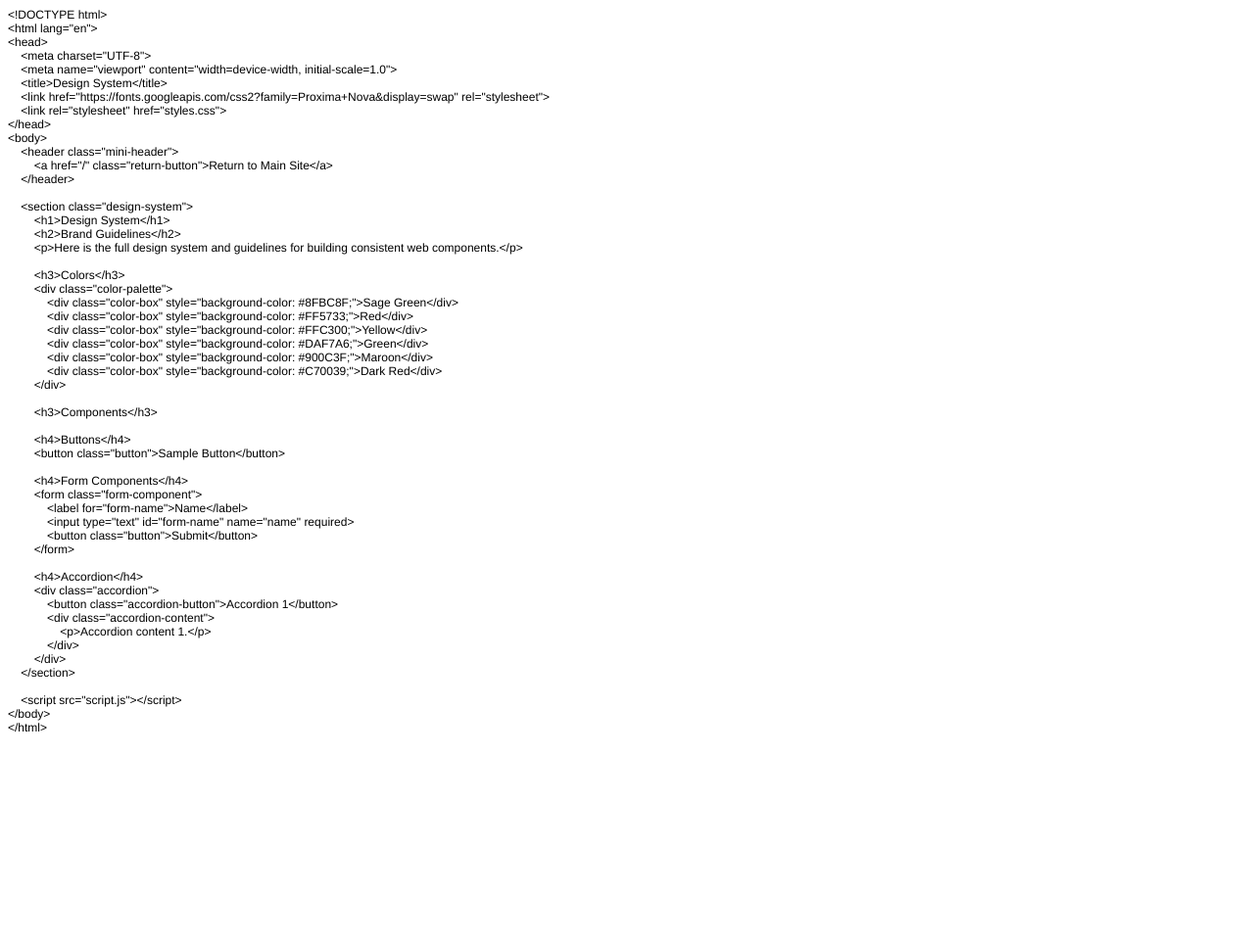
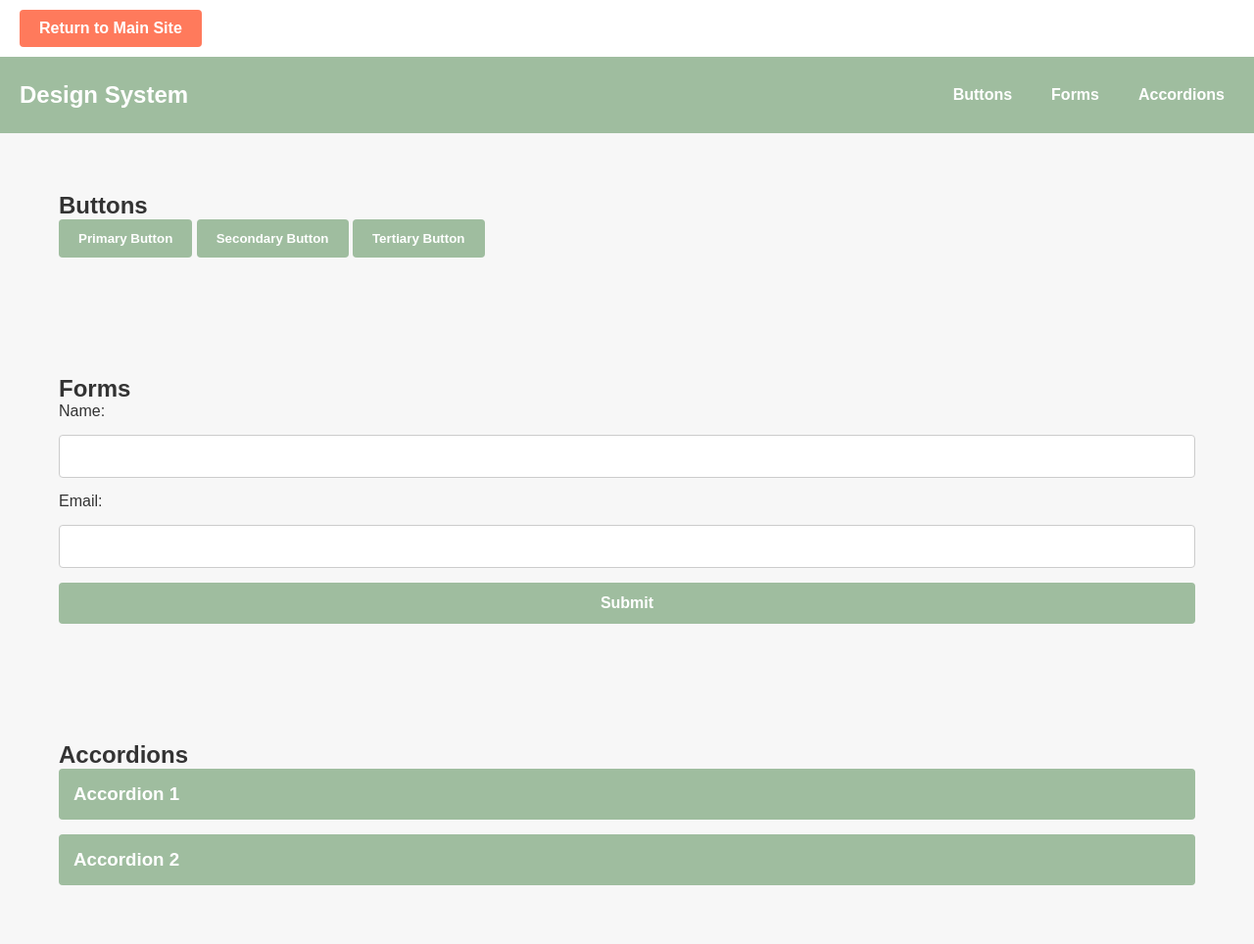
Before and after one commit to thatjayyy/webtest, a plain HTML site: page design-system.html in a window 1280 px wide. Shown: the whole page at 98% size. Before the commit the page ends 800 px from the top, so only its background shows below. Drawn offline with Linux system fonts and the light colour scheme; a web font is replaced by a local one.

Commit message:
Update design-system.html

```diff
--- a/design-system.html
+++ b/design-system.html
@@ -1,69 +1,86 @@
-<!DOCTYPE html PUBLIC "-//W3C//DTD HTML 4.01//EN" "http://www.w3.org/TR/html4/strict.dtd">
-<html>
+<!DOCTYPE html>
+<html lang="en">
+
 <head>
-  <meta http-equiv="Content-Type" content="text/html; charset=utf-8">
-  <meta http-equiv="Content-Style-Type" content="text/css">
-  <title></title>
-  <meta name="Generator" content="Cocoa HTML Writer">
-  <meta name="CocoaVersion" content="2566">
-  <style type="text/css">
-    p.p1 {margin: 0.0px 0.0px 0.0px 0.0px; font: 12.0px Helvetica}
-    p.p2 {margin: 0.0px 0.0px 0.0px 0.0px; font: 12.0px Helvetica; min-height: 14.0px}
-  </style>
+    <meta charset="UTF-8">
+    <meta name="viewport" content="width=device-width, initial-scale=1.0">
+    <title>Design System</title>
+
+    <!-- Google Fonts: Proxima Nova -->
+    <link href="https://fonts.googleapis.com/css2?family=Proxima+Nova:wght@400;600&display=swap" rel="stylesheet">
+
+    <!-- External Stylesheet -->
+    <link rel="stylesheet" href="https://thatjayyy.github.io/webtest/styles.css">
 </head>
+
 <body>
-<p class="p1">&lt;!DOCTYPE html&gt;</p>
-<p class="p1">&lt;html lang="en"&gt;</p>
-<p class="p1">&lt;head&gt;</p>
-<p class="p1"><span class="Apple-converted-space">    </span>&lt;meta charset="UTF-8"&gt;</p>
-<p class="p1"><span class="Apple-converted-space">    </span>&lt;meta name="viewport" content="width=device-width, initial-scale=1.0"&gt;</p>
-<p class="p1"><span class="Apple-converted-space">    </span>&lt;title&gt;Design System&lt;/title&gt;</p>
-<p class="p1"><span class="Apple-converted-space">    </span>&lt;link href="https://fonts.googleapis.com/css2?family=Proxima+Nova&amp;display=swap" rel="stylesheet"&gt;</p>
-<p class="p1"><span class="Apple-converted-space">    </span>&lt;link rel="stylesheet" href="styles.css"&gt;</p>
-<p class="p1">&lt;/head&gt;</p>
-<p class="p1">&lt;body&gt;</p>
-<p class="p1"><span class="Apple-converted-space">    </span>&lt;header class="mini-header"&gt;</p>
-<p class="p1"><span class="Apple-converted-space">        </span>&lt;a href="/" class="return-button"&gt;Return to Main Site&lt;/a&gt;</p>
-<p class="p1"><span class="Apple-converted-space">    </span>&lt;/header&gt;</p>
-<p class="p2"><br></p>
-<p class="p1"><span class="Apple-converted-space">    </span>&lt;section class="design-system"&gt;</p>
-<p class="p1"><span class="Apple-converted-space">        </span>&lt;h1&gt;Design System&lt;/h1&gt;</p>
-<p class="p1"><span class="Apple-converted-space">        </span>&lt;h2&gt;Brand Guidelines&lt;/h2&gt;</p>
-<p class="p1"><span class="Apple-converted-space">        </span>&lt;p&gt;Here is the full design system and guidelines for building consistent web components.&lt;/p&gt;</p>
-<p class="p2"><br></p>
-<p class="p1"><span class="Apple-converted-space">        </span>&lt;h3&gt;Colors&lt;/h3&gt;</p>
-<p class="p1"><span class="Apple-converted-space">        </span>&lt;div class="color-palette"&gt;</p>
-<p class="p1"><span class="Apple-converted-space">            </span>&lt;div class="color-box" style="background-color: #8FBC8F;"&gt;Sage Green&lt;/div&gt;</p>
-<p class="p1"><span class="Apple-converted-space">            </span>&lt;div class="color-box" style="background-color: #FF5733;"&gt;Red&lt;/div&gt;</p>
-<p class="p1"><span class="Apple-converted-space">            </span>&lt;div class="color-box" style="background-color: #FFC300;"&gt;Yellow&lt;/div&gt;</p>
-<p class="p1"><span class="Apple-converted-space">            </span>&lt;div class="color-box" style="background-color: #DAF7A6;"&gt;Green&lt;/div&gt;</p>
-<p class="p1"><span class="Apple-converted-space">            </span>&lt;div class="color-box" style="background-color: #900C3F;"&gt;Maroon&lt;/div&gt;</p>
-<p class="p1"><span class="Apple-converted-space">            </span>&lt;div class="color-box" style="background-color: #C70039;"&gt;Dark Red&lt;/div&gt;</p>
-<p class="p1"><span class="Apple-converted-space">        </span>&lt;/div&gt;</p>
-<p class="p2"><br></p>
-<p class="p1"><span class="Apple-converted-space">        </span>&lt;h3&gt;Components&lt;/h3&gt;</p>
-<p class="p2"><br></p>
-<p class="p1"><span class="Apple-converted-space">        </span>&lt;h4&gt;Buttons&lt;/h4&gt;</p>
-<p class="p1"><span class="Apple-converted-space">        </span>&lt;button class="button"&gt;Sample Button&lt;/button&gt;</p>
-<p class="p2"><br></p>
-<p class="p1"><span class="Apple-converted-space">        </span>&lt;h4&gt;Form Components&lt;/h4&gt;</p>
-<p class="p1"><span class="Apple-converted-space">        </span>&lt;form class="form-component"&gt;</p>
-<p class="p1"><span class="Apple-converted-space">            </span>&lt;label for="form-name"&gt;Name&lt;/label&gt;</p>
-<p class="p1"><span class="Apple-converted-space">            </span>&lt;input type="text" id="form-name" name="name" required&gt;</p>
-<p class="p1"><span class="Apple-converted-space">            </span>&lt;button class="button"&gt;Submit&lt;/button&gt;</p>
-<p class="p1"><span class="Apple-converted-space">        </span>&lt;/form&gt;</p>
-<p class="p2"><br></p>
-<p class="p1"><span class="Apple-converted-space">        </span>&lt;h4&gt;Accordion&lt;/h4&gt;</p>
-<p class="p1"><span class="Apple-converted-space">        </span>&lt;div class="accordion"&gt;</p>
-<p class="p1"><span class="Apple-converted-space">            </span>&lt;button class="accordion-button"&gt;Accordion 1&lt;/button&gt;</p>
-<p class="p1"><span class="Apple-converted-space">            </span>&lt;div class="accordion-content"&gt;</p>
-<p class="p1"><span class="Apple-converted-space">                </span>&lt;p&gt;Accordion content 1.&lt;/p&gt;</p>
-<p class="p1"><span class="Apple-converted-space">            </span>&lt;/div&gt;</p>
-<p class="p1"><span class="Apple-converted-space">        </span>&lt;/div&gt;</p>
-<p class="p1"><span class="Apple-converted-space">    </span>&lt;/section&gt;</p>
-<p class="p2"><br></p>
-<p class="p1"><span class="Apple-converted-space">    </span>&lt;script src="script.js"&gt;&lt;/script&gt;</p>
-<p class="p1">&lt;/body&gt;</p>
-<p class="p1">&lt;/html&gt;</p>
+
+    <!-- Mini Header Bar -->
+    <header class="mini-header">
+        <a href="index.html" class="btn">Return to Main Site</a>
+    </header>
+
+    <!-- Design System Header -->
+    <header class="header">
+        <div class="logo">
+            <h1>Design System</h1>
+        </div>
+        <nav class="navbar">
+            <a href="#buttons">Buttons</a>
+            <a href="#forms">Forms</a>
+            <a href="#accordions">Accordions</a>
+        </nav>
+    </header>
+
+    <!-- Buttons Section -->
+    <section id="buttons" class="section section-buttons">
+        <div class="container">
+            <h2>Buttons</h2>
+            <button class="btn">Primary Button</button>
+            <button class="btn btn-secondary">Secondary Button</button>
+            <button class="btn btn-tertiary">Tertiary Button</button>
+        </div>
+    </section>
+
+    <!-- Forms Section -->
+    <section id="forms" class="section section-forms">
+        <div class="container">
+            <h2>Forms</h2>
+            <form action="#">
+                <label for="name">Name:</label>
+                <input type="text" id="name" name="name">
+
+                <label for="email">Email:</label>
+                <input type="email" id="email" name="email">
+
+                <button type="submit" class="btn">Submit</button>
+            </form>
+        </div>
+    </section>
+
+    <!-- Accordions Section -->
+    <section id="accordions" class="section section-accordions">
+        <div class="container">
+            <h2>Accordions</h2>
+            <div class="accordion">
+                <div class="accordion-item">
+                    <h3 class="accordion-header">Accordion 1</h3>
+                    <div class="accordion-content">
+                        <p>Content for accordion 1.</p>
+                    </div>
+                </div>
+                <div class="accordion-item">
+                    <h3 class="accordion-header">Accordion 2</h3>
+                    <div class="accordion-content">
+                        <p>Content for accordion 2.</p>
+                    </div>
+                </div>
+            </div>
+        </div>
+    </section>
+
+    <!-- External Script -->
+    <script src="https://thatjayyy.github.io/webtest/script.js"></script>
 </body>
+
 </html>
```
